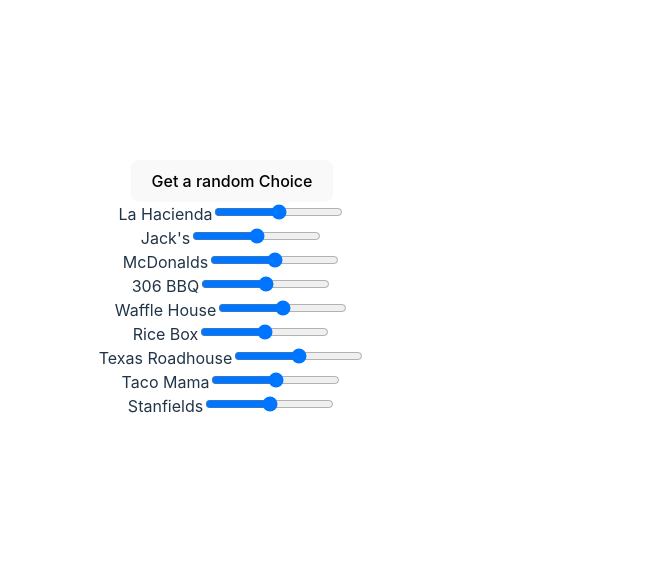
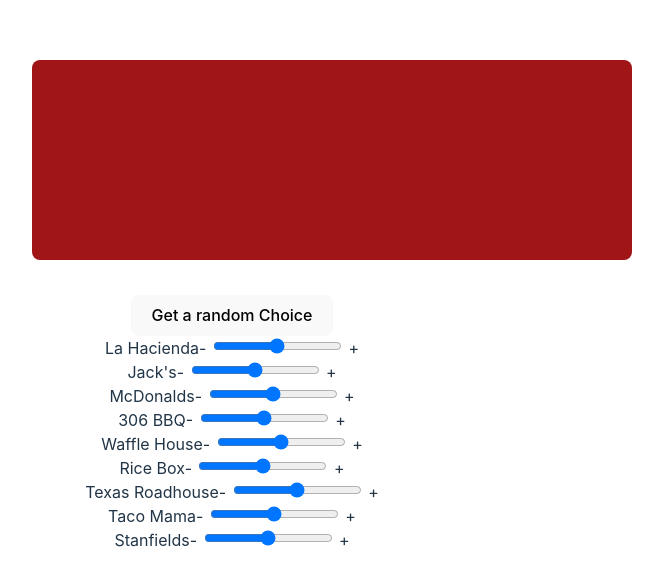
Before and after one commit to Jaymoo87/RestaurantPicker, a React (Vite) app: page / in a window 1280 px wide. Shown: the part 111-696 px from the top of the page, without its empty margins (408-1071 px from the left). Built offline with nearby package versions, Linux system fonts and the light colour scheme.

Commit message:
a little style, need to fix animation on non-render changes

```diff
--- a/package.json
+++ b/package.json
@@ -9,6 +9,9 @@
     "preview": "vite preview"
   },
   "dependencies": {
+    "@react-spring/web": "^9.7.2",
+    "animate.css": "^4.1.1",
+    "animate.css-react": "^1.1.0",
     "react": "^18.2.0",
     "react-dom": "^18.2.0"
   },
--- a/src/App.tsx
+++ b/src/App.tsx
@@ -1,7 +1,13 @@
-import { useState } from "react";
+import { useState, useRef } from "react";
 import "./App.css";
+import { animated, useSpring } from "@react-spring/web";
 
 function App() {
+  const springs = useSpring({
+    from: { x: 0 },
+    to: { x: 100 },
+  });
+
   const [choice, setChoice] = useState("");
   const [restaurants, setRestaurants] = useState([
     { name: "La Hacienda", weight: 0.5 },
@@ -29,20 +35,29 @@
   };
 
   return (
-    <div className="App">
-      <button onClick={calculateRandomChoice}>
-        {!choice ? (
-          "Get a random Choice"
-        ) : (
-          <span>
-            <strong>{choice}</strong> Choose Again?
-          </span>
-        )}
+    <div>
+      <animated.h1
+        style={{
+          width: 600,
+          height: 200,
+          background: "#a01515",
+          borderRadius: 8,
+          alignContent: "center",
+          ...springs,
+        }}
+      >
+        {choice}
+      </animated.h1>
+      <button onClick={!choice ? calculateRandomChoice : (e) => setChoice("")}>
+        {!choice ? "Get a random Choice" : <span>Choose Again?</span>}
       </button>
+
       {restaurants.map((rs, i) => (
-        <div key={`restaurant-div-${i}`}>
-          <label>{rs.name}</label>
-          <input onChange={handleRange} name={rs.name} type="range" step={0.05} value={rs.weight} max={1} />
+        <div className="container">
+          <div key={`restaurant-div-${i}`}>
+            <label>{rs.name}</label>
+            - <input onChange={handleRange} name={rs.name} type="range" step={0.05} value={rs.weight} max={1} /> +
+          </div>
         </div>
       ))}
     </div>
```
Also changed, not shown: 1 other file (tests, documents, lock files or other folders).
